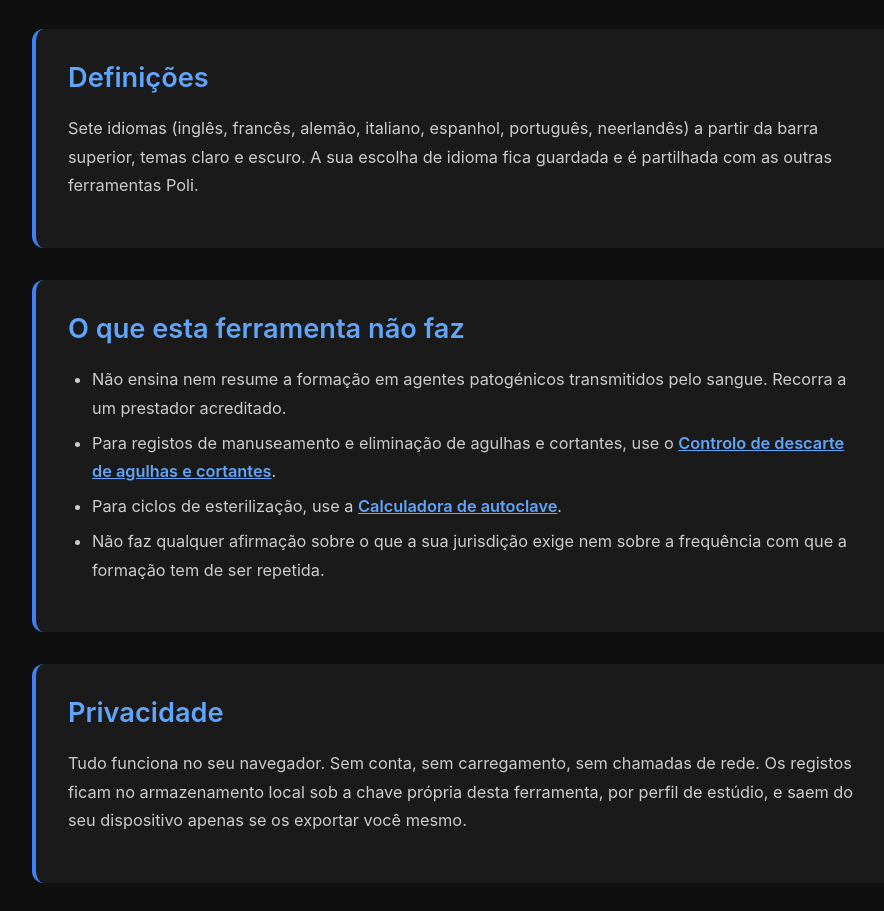
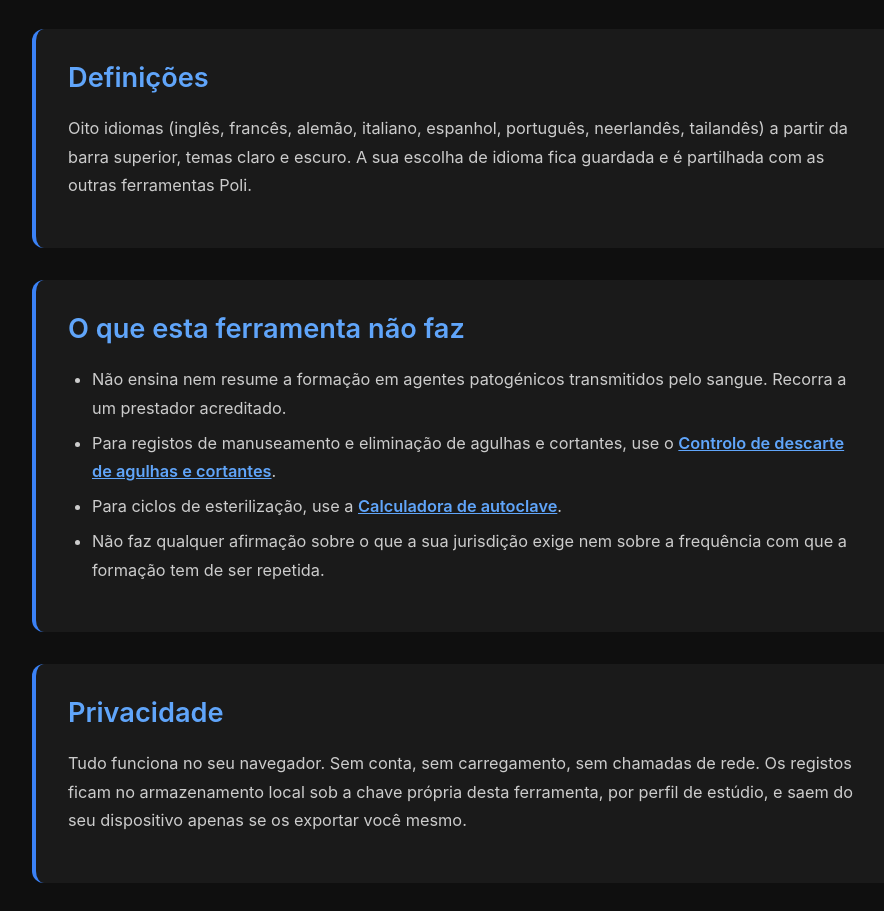
Before and after one commit to Poli-International/bbp-training-tracker, a plain HTML site: page documentation-pt.html in a window 1280 px wide. Shown: the part 2438-3349 px from the top of the page, without its empty margins (174-1058 px from the left). Drawn offline with Linux system fonts and the light colour scheme.

Commit message:
sync documentation-pt.html from the live site
The website copy of this tool moved on and the repo did not, so an
AI Studio import from here would have reverted it.

```diff
--- a/documentation-pt.html
+++ b/documentation-pt.html
@@ -80,7 +80,7 @@
         </div>
         <div class="doc-section">
         <h2>Definições</h2>
-        <p>Sete idiomas (inglês, francês, alemão, italiano, espanhol, português, neerlandês) a partir da barra superior, temas claro e escuro. A sua escolha de idioma fica guardada e é partilhada com as outras ferramentas Poli.</p>
+        <p>Oito idiomas (inglês, francês, alemão, italiano, espanhol, português, neerlandês, tailandês) a partir da barra superior, temas claro e escuro. A sua escolha de idioma fica guardada e é partilhada com as outras ferramentas Poli.</p>
         </div>
         <div class="doc-section">
         <h2>O que esta ferramenta não faz</h2>
```
